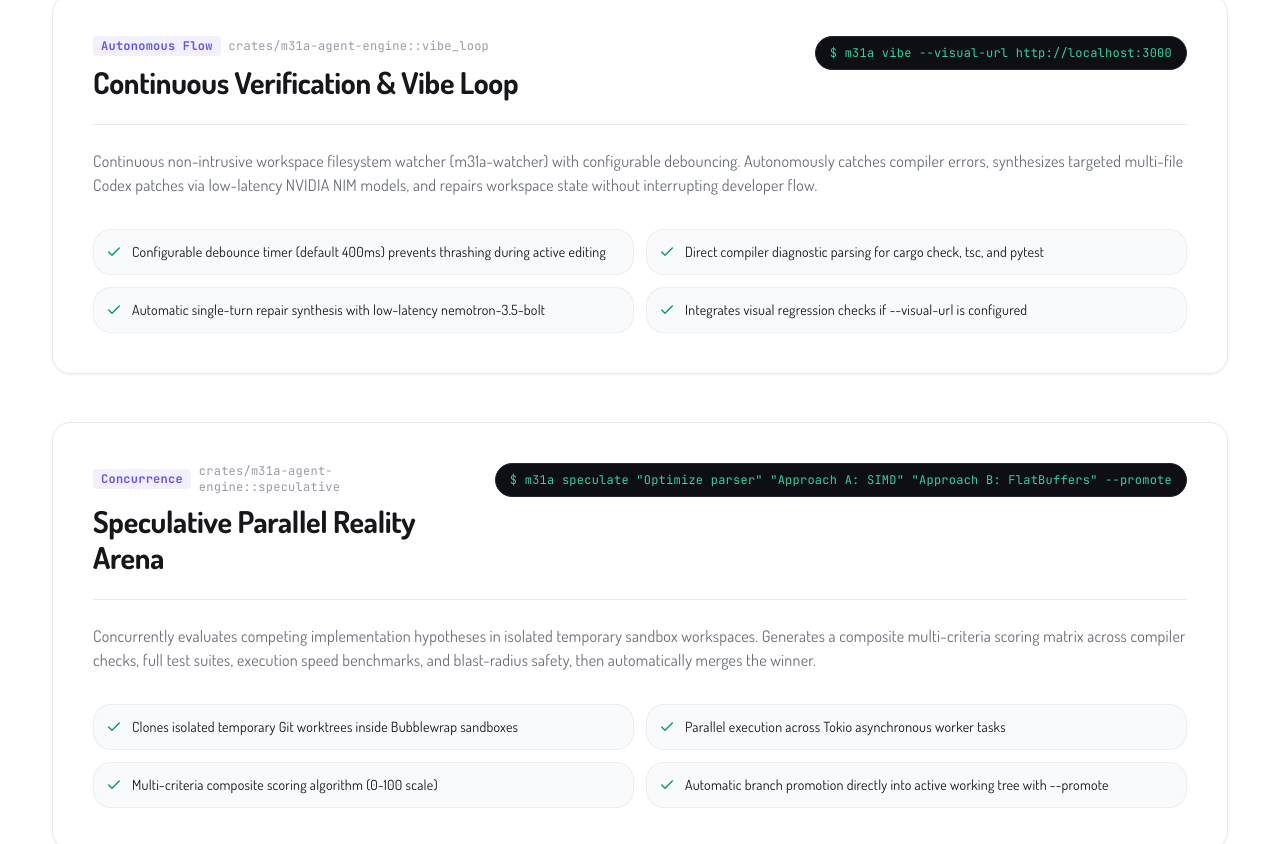
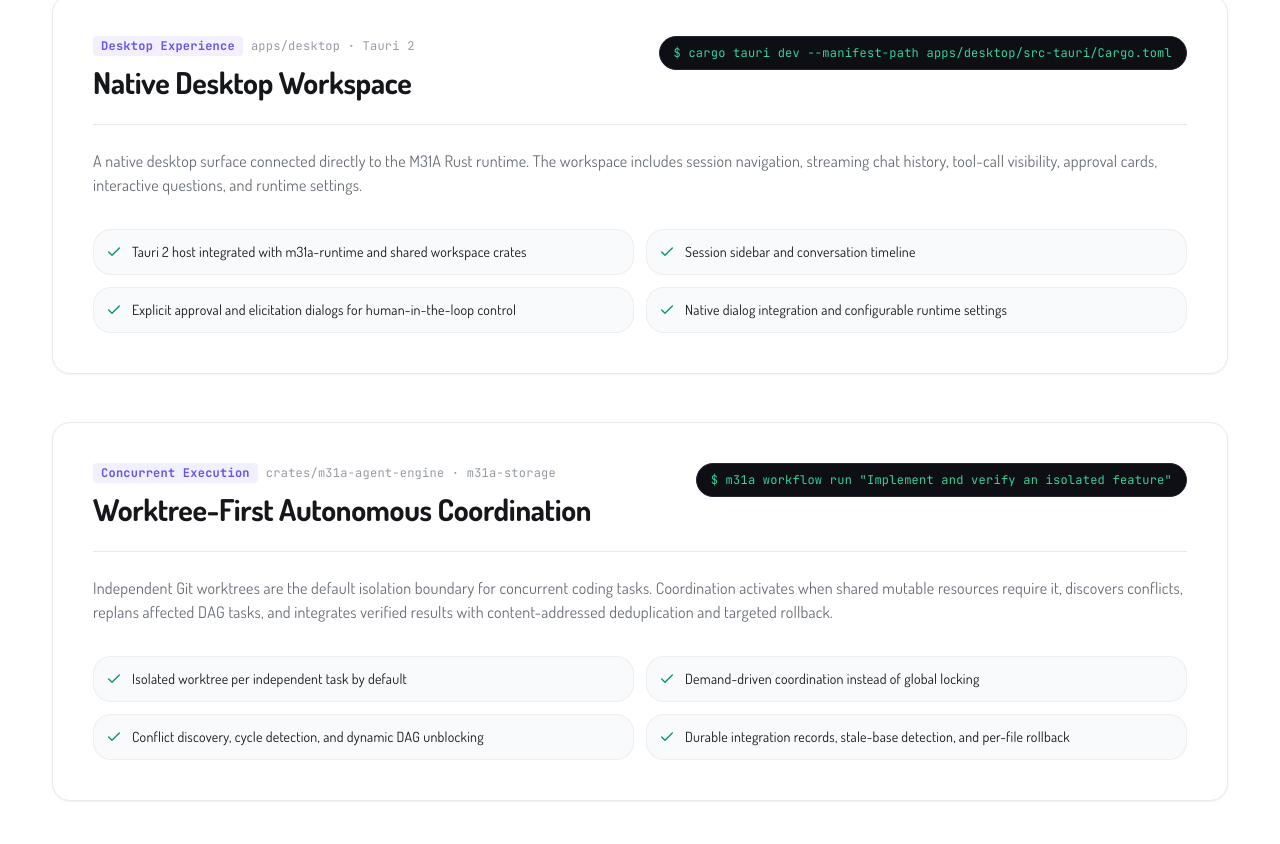
Before and after one commit to eshanized/m31a.tonmoyinfrastructure.org, a Next.js app: page /features in a window 1280 px wide. Shown: the part 473-1317 px from the top of the page. Built offline with nearby package versions, Linux system fonts and the light colour scheme; no server answers.

Commit message:
site: add desktop and worktree coordination feature guides

```diff
--- a/app/features/page.jsx
+++ b/app/features/page.jsx
@@ -23,11 +23,41 @@ import Button from '@/components/ui/Button';
 export const metadata = {
   title: 'Autonomous Features & Capabilities',
   description:
-    'Comprehensive technical catalog of M31A autonomous capabilities: Vibe Loop, Speculative Arena, Visual TDD, 18-tool suite, and AST Blast Radius Gate.',
+    'Technical catalog of M31A capabilities: native desktop workspace, worktree-first coordination, Vibe Loop, Speculative Arena, Visual TDD, tool orchestration, and AST safety analysis.',
 };
 
 export default function FeaturesPage() {
   const deepFeatures = [
+    {
+      id: 'desktop',
+      title: 'Native Desktop Workspace',
+      crate: 'apps/desktop · Tauri 2',
+      tag: 'Desktop Experience',
+      description:
+        'A native desktop surface connected directly to the M31A Rust runtime. The workspace includes session navigation, streaming chat history, tool-call visibility, approval cards, interactive questions, and runtime settings.',
+      capabilities: [
+        'Tauri 2 host integrated with m31a-runtime and shared workspace crates',
+        'Session sidebar and conversation timeline',
+        'Explicit approval and elicitation dialogs for human-in-the-loop control',
+        'Native dialog integration and configurable runtime settings',
+      ],
+      command: 'cargo tauri dev --manifest-path apps/desktop/src-tauri/Cargo.toml',
+    },
+    {
+      id: 'worktree-coordination',
+      title: 'Worktree-First Autonomous Coordination',
+      crate: 'crates/m31a-agent-engine · m31a-storage',
+      tag: 'Concurrent Execution',
+      description:
+        'Independent Git worktrees are the default isolation boundary for concurrent coding tasks. Coordination activates when shared mutable resources require it, discovers conflicts, replans affected DAG tasks, and integrates verified results with content-addressed deduplication and targeted rollback.',
+      capabilities: [
+        'Isolated worktree per independent task by default',
+        'Demand-driven coordination instead of global locking',
+        'Conflict discovery, cycle detection, and dynamic DAG unblocking',
+        'Durable integration records, stale-base detection, and per-file rollback',
+      ],
+      command: 'm31a workflow run "Implement and verify an isolated feature"',
+    },
     {
       id: 'vibe-loop',
       title: 'Continuous Verification & Vibe Loop',
@@ -191,7 +221,7 @@ export default function FeaturesPage() {
             Ready to test M31A in your repository?
           </h3>
           <p className="text-sm text-foreground-muted max-w-xl mb-6">
-            Get started with our 2-minute quickstart guide or inspect the full 54-command CLI reference.
+            Get started with the quickstart guide or explore the CLI and native desktop workspace.
           </p>
           <div className="flex flex-wrap items-center justify-center gap-4">
             <Button
```
